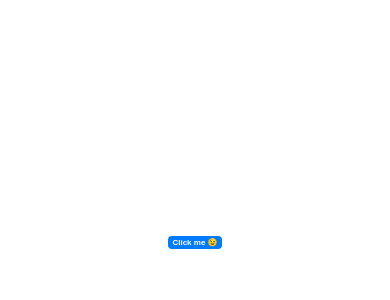
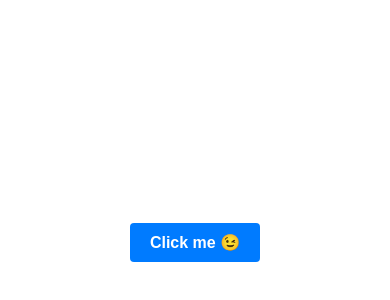
Before and after one commit to PopovaOlha/animation-of-heart, a React (Create React App) app: page / in a window 390 px wide. Shown: the part 180-480 px from the top of the page. Built offline with nearby package versions, Linux system fonts and the light colour scheme.

Commit message:
fix: remove devdependencies

```diff
--- a/src/styles.css
+++ b/src/styles.css
@@ -136,7 +136,6 @@
       height: 30px;
     }
 
-    .button,
     .copy-text {
       padding: 2px 4px;
       font-size: 8px;
```
Also changed, not shown: package.json (+0 -7 lines), 1 other file (tests, documents, lock files or other folders).
